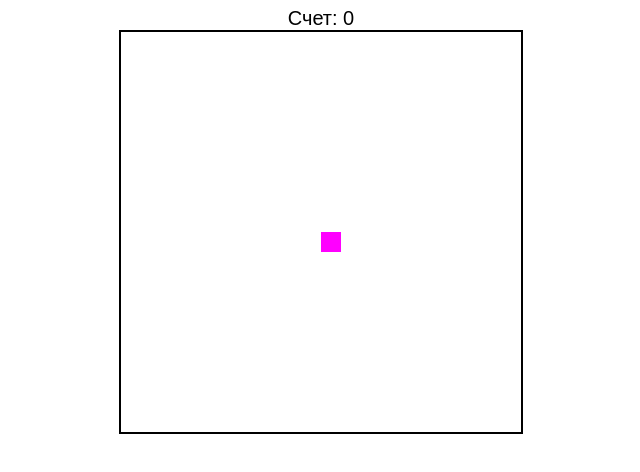
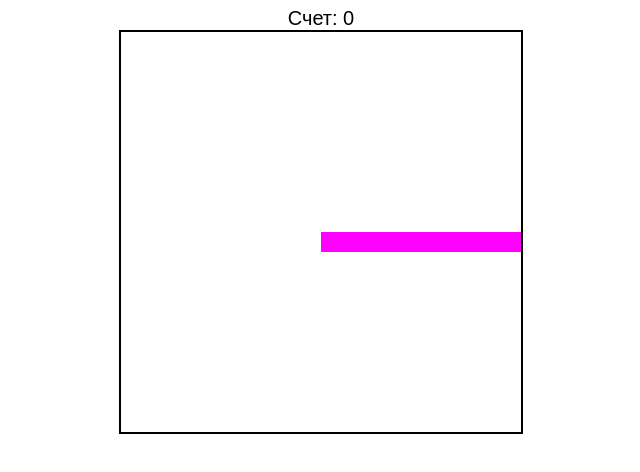
Before and after one commit to ksenia-sun/my-project, a plain HTML site: page snake/index.html in a window 1280 px wide. Both pictures are taken after a click on the button "Начать игру". Shown: the part 58-530 px from the top of the page, without its empty margins (319-959 px from the left). Drawn offline with Linux system fonts and the light colour scheme.

Commit message:
Step 3: Implement snake movement and keyboard controls

```diff
--- a/snake/index.html
+++ b/snake/index.html
@@ -46,19 +46,21 @@
 	const ctx = canvas.getContext('2d');
 
 	const gridSize = 20;
-	let snake = [{
+	let snake, direction;
+
+	const startGame = () => {
+		snake = [{
 			x: 200,
 			y: 200
 		}];
 
-	const startGame = () => {
-		// snake = [{
-		// 	x: 200,
-		// 	y: 200
-		// }];
+		// default: the snake moves to the right
+		direction = "RIGHT";
 
 		score.textContent = 'Счет: 0';
 		startButton.style.display = 'none';
+
+		gameLoop();
 	};
 
 	const gameLoop = () => {
@@ -69,17 +71,31 @@
 			ctx.fillRect(segment.x, segment.y, gridSize, gridSize);
 		});
 
-		console.log(snake);
+		let head = { ...snake[0] };
+		if (direction === 'UP')    head.y -= gridSize;
+		if (direction === 'DOWN')  head.y += gridSize;
+		if (direction === 'LEFT')  head.x -= gridSize;
+		if (direction === 'RIGHT') head.x += gridSize;
 
-		// if (snake.length > 0) {
-		// 	setTimeout(gameLoop, 150);
-		// }
+		snake.unshift(head);
+
+		if (snake.length > 0) {
+			setTimeout(gameLoop, 150);
+		}
 	};
 
-	// создали базу
+	const changeDirection = (event) => {
+		const key = event.key;
 
-	gameLoop();
+		if (key === 'ArrowUp' && direction !== 'DOWN') direction = 'UP';
+		else if (key === 'ArrowDown' && direction !== 'UP') direction = 'DOWN';
+		else if (key === 'ArrowLeft' && direction !== 'RIGHT') direction = 'LEFT';
+		else if (key === 'ArrowRight' && direction !== 'LEFT') direction = 'RIGHT';
 
+		console.log(direction);
+	};
+
+	document.addEventListener('keydown', changeDirection);
 	startButton.addEventListener('click', startGame);
 
 </script>
```
